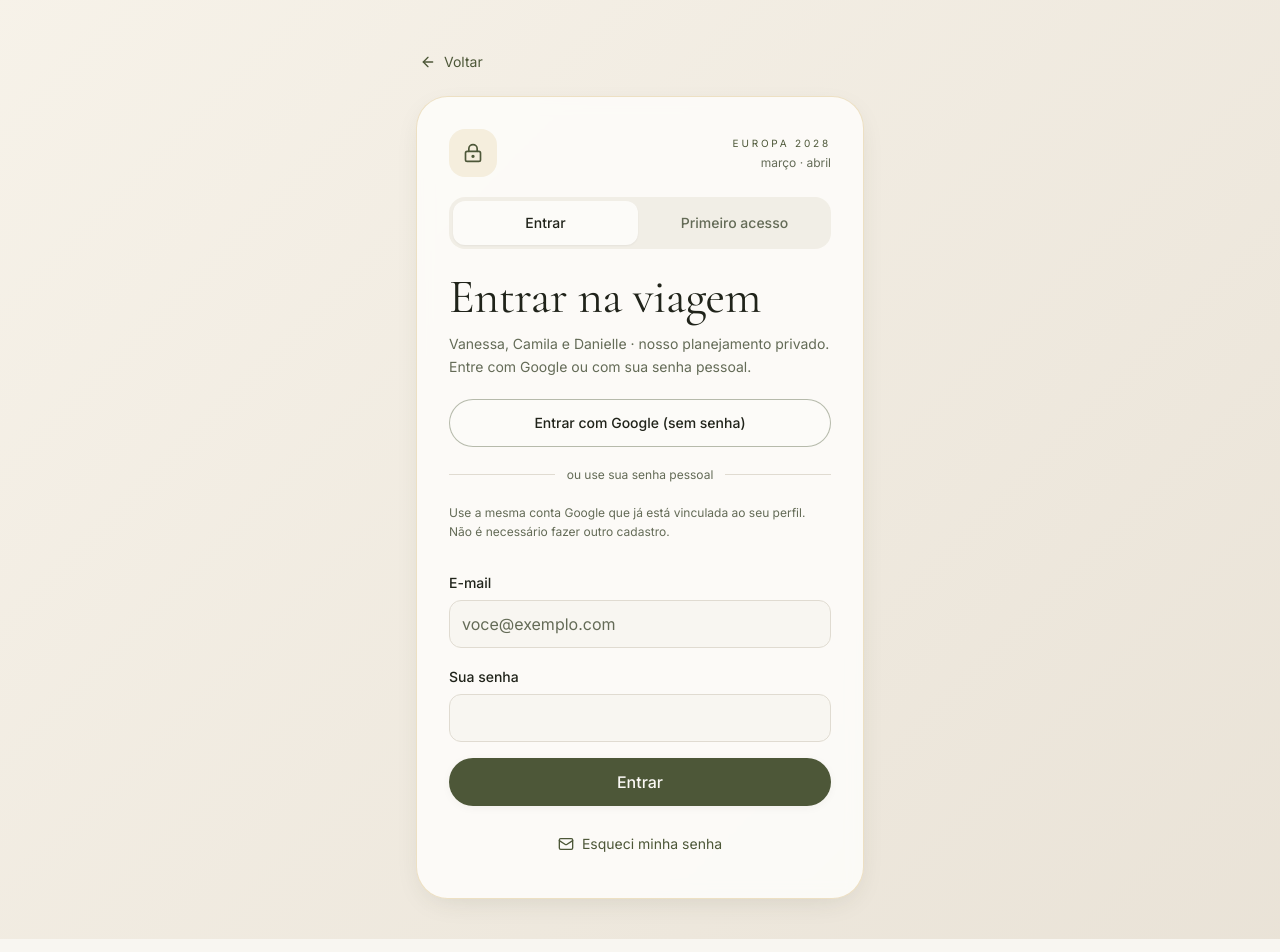
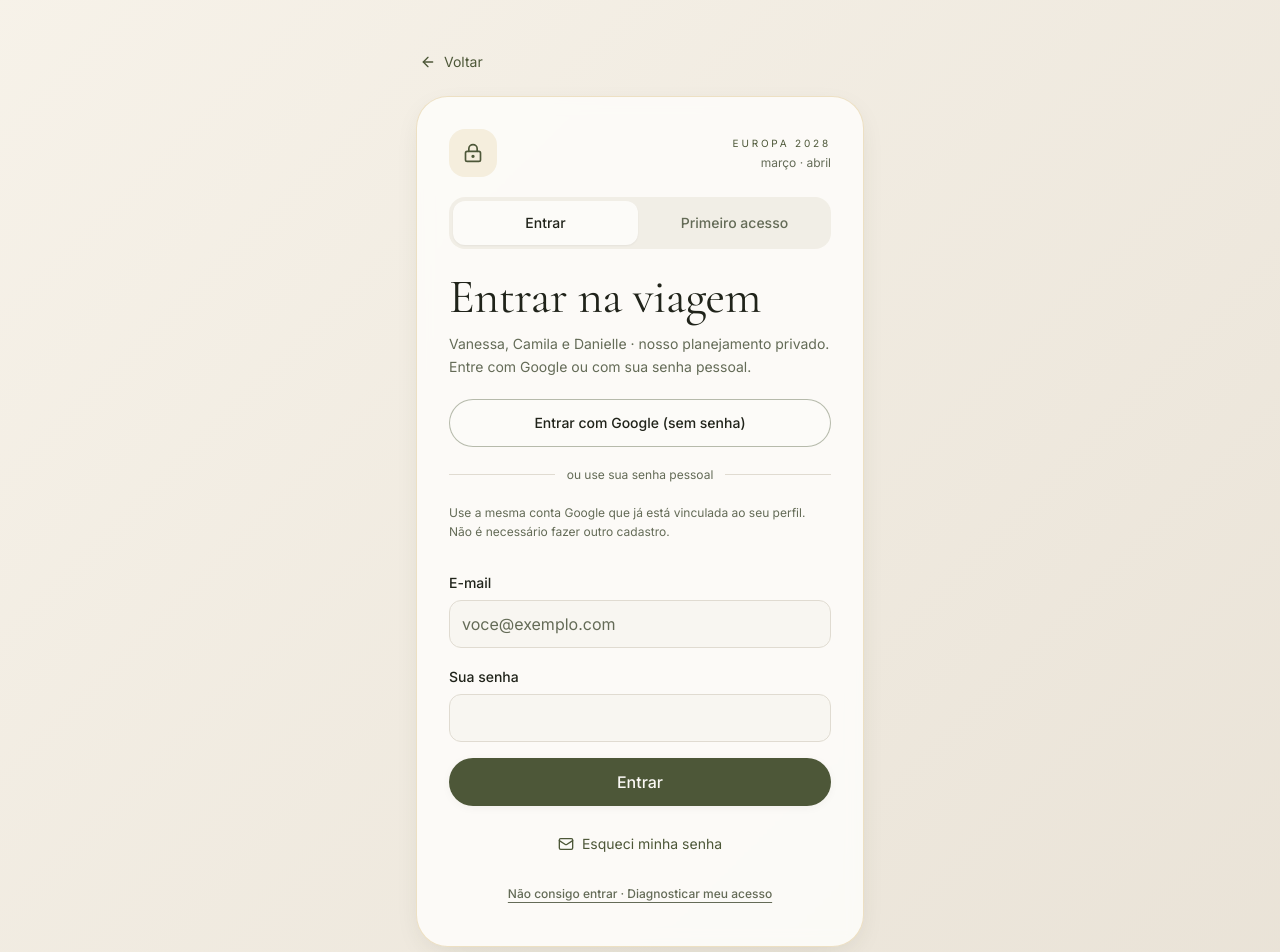
Before and after one commit to scostavanessa-jpg/europa-2027, a React (Vite) app: page /auth in a window 1280 px wide. Shown: the top 952 px of the page. Built offline with nearby package versions, Linux system fonts and the light colour scheme.

Commit message:
Link login to self-serve diagnostics instead of sending users through repeated password resets

```diff
--- a/src/pages/Auth.tsx
+++ b/src/pages/Auth.tsx
@@ -252,6 +252,11 @@ const Auth = () => {
               <Mail className="h-4 w-4" /> Esqueci minha senha
             </button>
           )}
+          {mode === "login" && (
+            <Link to="/diagnostico" className="mt-2 min-h-10 w-full inline-flex items-center justify-center text-xs font-medium underline underline-offset-4 text-muted-foreground hover:text-olive">
+              Não consigo entrar · Diagnosticar meu acesso
+            </Link>
+          )}
           {(mode === "forgot" || mode === "reset") && (
             <button type="button" onClick={() => setMode("login")} className="mt-4 min-h-11 w-full text-sm text-olive hover:underline">
               Voltar para entrar
```
